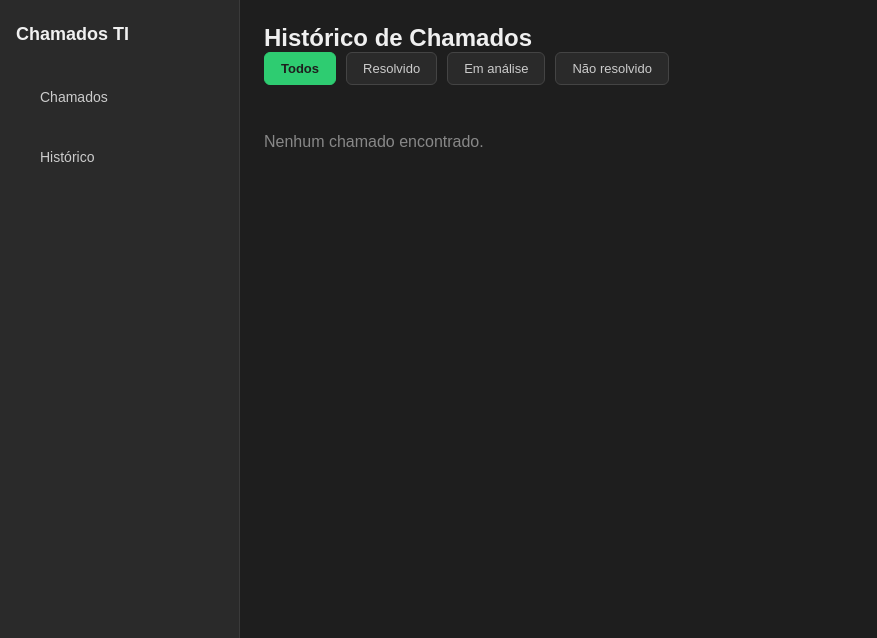
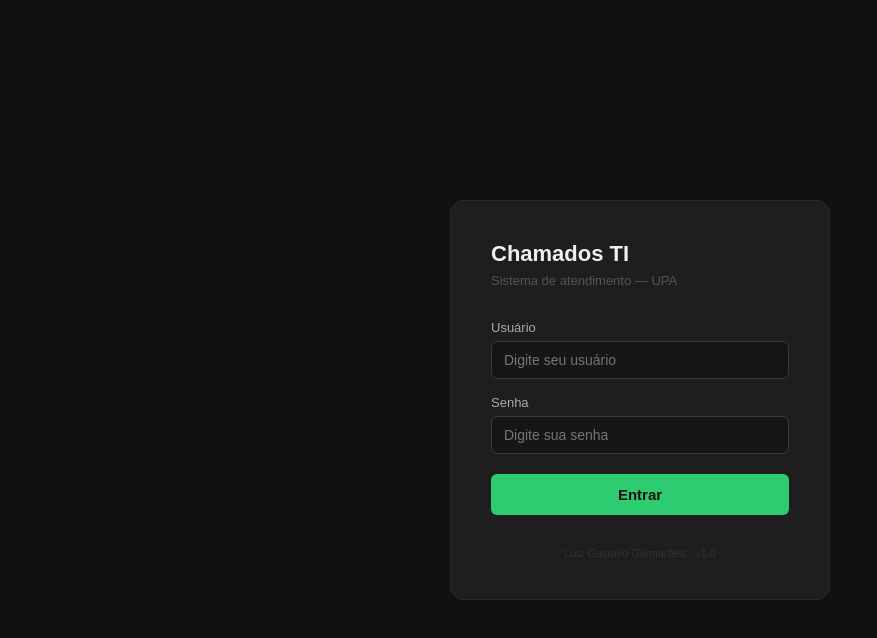
Before and after one commit to Gustavoguima0/chamados-ti, a React (Create React App) app in the folder frontend/: page /historico in a window 1280 px wide. Shown: the top 638 px of the page, without its empty margins (0-877 px from the left). Built offline with nearby package versions, Linux system fonts and the light colour scheme.

Commit message:
melhora visual: modal, drawer, historico, cards e tela de login

```diff
--- a/frontend/src/App.js
+++ b/frontend/src/App.js
@@ -1,18 +1,24 @@
 import { useState } from 'react';
-import { BrowserRouter, Routes, Route } from 'react-router-dom';
+import { BrowserRouter, Routes, Route, Navigate } from 'react-router-dom';
 import './App.css';
 import Sidebar from './components/Sidebar';
 import Chamados from './pages/Chamados';
 import Historico from './pages/Historico';
+import Login from './pages/Login';
 
 function App() {
+  const [logado, setLogado] = useState(false);
   const [chamados, setChamados] = useState([]);
   const [historico, setHistorico] = useState([]);
+
+  if (!logado) {
+    return <Login onLogin={() => setLogado(true)} />;
+  }
 
   return (
     <BrowserRouter>
       <div className="layout">
-        <Sidebar />
+        <Sidebar onSair={() => setLogado(false)} />
         <Routes>
           <Route
             path="/"
@@ -25,10 +31,8 @@ function App() {
               />
             }
           />
-          <Route
-            path="/historico"
-            element={<Historico historico={historico} />}
-          />
+          <Route path="/historico" element={<Historico historico={historico} />} />
+          <Route path="*" element={<Navigate to="/" />} />
         </Routes>
       </div>
     </BrowserRouter>
--- a/frontend/src/components/DrawerAtendimento.js
+++ b/frontend/src/components/DrawerAtendimento.js
@@ -15,8 +15,14 @@ function DrawerAtendimento({ chamado, onFechar, onFinalizar }) {
   return (
     <div className="drawer-fundo" onClick={onFechar}>
       <div className="drawer" onClick={(e) => e.stopPropagation()}>
+
+        <div className="drawer-header">
           <h2>Atendimento</h2>
+          <button className="modal-fechar" onClick={onFechar}>✕</button>
+        </div>
 
+        <div className="drawer-secao">
+          <p className="drawer-secao-titulo">Chamado</p>
           <div className="drawer-info">
             <p><strong>Aberto por:</strong> {chamado.nome}</p>
             <p><strong>Setor:</strong> {chamado.setor}</p>
@@ -25,20 +31,31 @@ function DrawerAtendimento({ chamado, onFechar, onFinalizar }) {
               <p><strong>Obs:</strong> {chamado.observacao}</p>
             )}
           </div>
+        </div>
 
+        <div className="drawer-secao">
+          <p className="drawer-secao-titulo">Técnico</p>
+
+          <div className="drawer-campo">
+            <label>Nome do técnico</label>
             <input
               type="text"
-          placeholder="Seu nome (técnico)"
+              placeholder="Ex: João Silva"
               value={nomeTecnico}
               onChange={(e) => setNomeTecnico(e.target.value)}
             />
+          </div>
 
+          <div className="drawer-campo">
+            <label>Justificativa <span className="label-opcional">(obrigatória se não resolver)</span></label>
             <textarea
-          placeholder="Justificativa (obrigatória se não resolver)"
+              placeholder="Descreva o que foi feito ou o motivo..."
               value={justificativa}
               onChange={(e) => setJustificativa(e.target.value)}
-          rows={3}
+              rows={4}
             />
+          </div>
+        </div>
 
         <div className="drawer-botoes">
           <button className="btn-resolver" onClick={() => finalizar('Resolvido')}>
@@ -51,6 +68,7 @@ function DrawerAtendimento({ chamado, onFechar, onFinalizar }) {
             Não resolvido
           </button>
         </div>
+
       </div>
     </div>
   );
--- a/frontend/src/components/Sidebar.css
+++ b/frontend/src/components/Sidebar.css
@@ -1,49 +1,88 @@
 .sidebar {
-  width: 240px;
+  width: 220px;
   height: 100vh;
-  background-color: #2a2a2a;
-  border-right: 1px solid #3a3a3a;
-  padding: 24px 16px;
+  background-color: #161616;
+  border-right: 1px solid #2a2a2a;
+  padding: 24px 0;
   display: flex;
   flex-direction: column;
+  gap: 32px;
 }
 
-.sidebar h2 {
-  font-size: 18px;
-  margin-bottom: 24px;
-  color: #f0f0f0;
+.sidebar-logo {
+  padding: 0 20px;
 }
 
-.sidebar ul {
-  list-style: none;
+.sidebar-logo h2 {
+  font-size: 16px;
+  font-weight: bold;
+  color: #f0f0f0;
+  letter-spacing: 0.5px;
 }
 
-.sidebar ul li {
-  padding: 10px 12px;
-  border-radius: 6px;
-  cursor: pointer;
-  font-size: 14px;
-  color: #ccc;
-  margin-bottom: 4px;
+nav ul {
+  list-style: none;
+  display: flex;
+  flex-direction: column;
+  gap: 4px;
 }
 
-.sidebar ul li:hover {
-  background-color: #3a3a3a;
-  color: #f0f0f0;
+nav ul li a {
+  display: block;
+  padding: 10px 20px;
+  color: #888;
+  text-decoration: none;
+  font-size: 14px;
+  transition: all 0.2s;
 }
 
-.sidebar ul li a {
-  color: #ccc;
-  text-decoration: none;
+nav ul li a:hover {
+  color: #f0f0f0;
+  background-color: #2a2a2a;
 }
 
-.sidebar ul li a:hover {
+nav ul li a.active {
   color: #f0f0f0;
+  background-color: #2a2a2a;
+  border-left: 3px solid #2ecc71;
+  font-weight: bold;
 }
-.sidebar ul li a {
-  display: block;
+
+.sidebar-rodape {
+  margin-top: auto;
+  padding: 16px 20px;
+  border-top: 1px solid #2a2a2a;
+  display: flex;
+  flex-direction: column;
+  gap: 4px;
+}
+
+.rodape-nome {
+  font-size: 12px;
+  color: #666;
+  font-weight: 500;
+}
+
+.rodape-versao {
+  font-size: 11px;
+  color: #444;
+}
+
+.btn-sair {
+  margin-top: 12px;
   width: 100%;
-  padding: 10px 12px;
-  color: #ccc;
-  text-decoration: none;
+  padding: 8px;
+  background: none;
+  border: 1px solid #2a2a2a;
+  border-radius: 6px;
+  color: #555;
+  font-size: 12px;
+  cursor: pointer;
+  text-align: left;
+  transition: all 0.2s;
 }
+
+.btn-sair:hover {
+  border-color: #e74c3c;
+  color: #e74c3c;
+}
--- a/frontend/src/components/Sidebar.js
+++ b/frontend/src/components/Sidebar.js
@@ -1,14 +1,27 @@
-import { Link } from 'react-router-dom';
+import { NavLink } from 'react-router-dom';
 import './Sidebar.css';
 
-function Sidebar() {
+function Sidebar({ onSair }) {
   return (
     <div className="sidebar">
-      <h2>Chamados TI</h2>
-      <ul>
-        <li><Link to="/">Chamados</Link></li>
-        <li><Link to="/historico">Histórico</Link></li>
-      </ul>
+      <div className="sidebar-logo">
+        <h2>Chamados TI</h2>
+      </div>
+
+      <nav>
+        <ul>
+          <li><NavLink to="/" end>Chamados</NavLink></li>
+          <li><NavLink to="/historico">Histórico</NavLink></li>
+        </ul>
+      </nav>
+
+      <div className="sidebar-rodape">
+        <p className="rodape-nome">Luiz Gustavo Guimarães</p>
+        <p className="rodape-versao">v1.0 — Chamados TI</p>
+        <button className="btn-sair" onClick={onSair}>
+          → Sair
+        </button>
+      </div>
     </div>
   );
 }
--- a/frontend/src/pages/Historico.js
+++ b/frontend/src/pages/Historico.js
@@ -1,4 +1,10 @@
 import { useState } from 'react';
+
+const COR_STATUS = {
+  'Resolvido': '#2ecc71',
+  'Em análise': '#e67e22',
+  'Não resolvido': '#e74c3c',
+};
 
 function Historico({ historico }) {
   const [filtroStatus, setFiltroStatus] = useState('Todos');
@@ -10,7 +16,9 @@ function Historico({ historico }) {
 
   return (
     <main>
+      <div className="page-header">
         <h2>Histórico de Chamados</h2>
+      </div>
 
       <div className="filtros">
         {['Todos', 'Resolvido', 'Em análise', 'Não resolvido'].map(status => (
@@ -24,32 +32,47 @@ function Historico({ historico }) {
         ))}
       </div>
 
+      {chamadosFiltrados.length === 0 ? (
+        <div className="estado-vazio">
+          <p>Nenhum chamado encontrado.</p>
+          <span>
+            {filtroStatus === 'Todos'
+              ? 'Os chamados finalizados aparecerão aqui.'
+              : `Nenhum chamado com status "${filtroStatus}".`}
+          </span>
+        </div>
+      ) : (
         <div className="lista-chamados">
-                {chamadosFiltrados.length === 0 && (
-                    <p style={{ color: '#888' }}>Nenhum chamado encontrado.</p>
-                )}
-
           {chamadosFiltrados.map((chamado, index) => (
-                    <div key={index} className="card-chamado">
+            <div
+              key={index}
+              className="card-chamado"
+              style={{ borderLeft: `4px solid ${COR_STATUS[chamado.status] || '#555'}` }}
+            >
               <div className="card-header">
                 <span className="card-setor">{chamado.setor}</span>
-                            <span style={{ fontSize: '12px', color: chamado.status === 'Resolvido' ? '#2ecc71' : chamado.status === 'Em análise' ? '#e67e22' : '#e74c3c' }}>
+                <span className="card-status" style={{ color: COR_STATUS[chamado.status] }}>
                   {chamado.status}
                 </span>
               </div>
+
               <p className="card-problema">{chamado.problema}</p>
-                        <p className="card-nome">Aberto por: {chamado.nome}</p>
+
+              <div className="card-meta">
+                <p>Aberto por: <strong>{chamado.nome}</strong></p>
+                <p>Técnico: <strong>{chamado.nomeTecnico}</strong></p>
                 {chamado.abertoEm && (
-  <p className="card-nome">
-    Aberto em: {new Date(chamado.abertoEm).toLocaleString('pt-BR')}
-  </p>
-)}                        <p className="card-nome">Técnico: {chamado.nomeTecnico}</p>
+                  <p>Em: {new Date(chamado.abertoEm).toLocaleString('pt-BR')}</p>
+                )}
+              </div>
+
               {chamado.justificativa && (
-                            <p className="card-obs">Justificativa: {chamado.justificativa}</p>
+                <p className="card-obs">"{chamado.justificativa}"</p>
               )}
             </div>
           ))}
         </div>
+      )}
     </main>
   );
 }
--- /dev/null
+++ b/frontend/src/pages/Login.css
@@ -0,0 +1,98 @@
+.login-fundo {
+  width: 100vw;
+  height: 100vh;
+  background-color: #111;
+  display: flex;
+  align-items: center;
+  justify-content: center;
+}
+
+.login-caixa {
+  background-color: #1e1e1e;
+  border: 1px solid #2a2a2a;
+  border-radius: 14px;
+  padding: 40px;
+  width: 380px;
+  display: flex;
+  flex-direction: column;
+  gap: 32px;
+}
+
+.login-topo {
+  display: flex;
+  flex-direction: column;
+  gap: 6px;
+}
+
+.login-topo h1 {
+  font-size: 22px;
+  font-weight: bold;
+  color: #f0f0f0;
+}
+
+.login-topo p {
+  font-size: 13px;
+  color: #555;
+}
+
+.login-campos {
+  display: flex;
+  flex-direction: column;
+  gap: 16px;
+}
+
+.login-campo {
+  display: flex;
+  flex-direction: column;
+  gap: 6px;
+}
+
+.login-campo label {
+  font-size: 13px;
+  font-weight: 500;
+  color: #aaa;
+}
+
+.login-campo input {
+  padding: 10px 12px;
+  border-radius: 6px;
+  border: 1px solid #3a3a3a;
+  background-color: #161616;
+  color: #f0f0f0;
+  font-size: 14px;
+  outline: none;
+  transition: border-color 0.2s;
+}
+
+.login-campo input:focus {
+  border-color: #2ecc71;
+}
+
+.login-erro {
+  font-size: 13px;
+  color: #e74c3c;
+  margin-top: -4px;
+}
+
+.btn-login {
+  padding: 12px;
+  border-radius: 6px;
+  border: none;
+  background-color: #2ecc71;
+  color: #111;
+  font-size: 15px;
+  font-weight: bold;
+  cursor: pointer;
+  transition: background-color 0.2s;
+  margin-top: 4px;
+}
+
+.btn-login:hover {
+  background-color: #27ae60;
+}
+
+.login-rodape {
+  font-size: 11px;
+  color: #333;
+  text-align: center;
+}
--- /dev/null
+++ b/frontend/src/pages/Login.js
@@ -0,0 +1,66 @@
+import { useState } from 'react';
+import './Login.css';
+
+function Login({ onLogin }) {
+  const [usuario, setUsuario] = useState('');
+  const [senha, setSenha] = useState('');
+  const [erro, setErro] = useState('');
+
+  function handleLogin() {
+    if (usuario === 'admin' && senha === '1234') {
+      onLogin();
+    } else {
+      setErro('Usuário ou senha incorretos.');
+    }
+  }
+
+  function handleKeyDown(e) {
+    if (e.key === 'Enter') handleLogin();
+  }
+
+  return (
+    <div className="login-fundo">
+      <div className="login-caixa">
+
+        <div className="login-topo">
+          <h1>Chamados TI</h1>
+          <p>Sistema de atendimento — UPA</p>
+        </div>
+
+        <div className="login-campos">
+          <div className="login-campo">
+            <label>Usuário</label>
+            <input
+              type="text"
+              placeholder="Digite seu usuário"
+              value={usuario}
+              onChange={(e) => setUsuario(e.target.value)}
+              onKeyDown={handleKeyDown}
+            />
+          </div>
+
+          <div className="login-campo">
+            <label>Senha</label>
+            <input
+              type="password"
+              placeholder="Digite sua senha"
+              value={senha}
+              onChange={(e) => setSenha(e.target.value)}
+              onKeyDown={handleKeyDown}
+            />
+          </div>
+
+          {erro && <p className="login-erro">{erro}</p>}
+
+          <button className="btn-login" onClick={handleLogin}>
+            Entrar
+          </button>
+        </div>
+
+        <p className="login-rodape">Luiz Gustavo Guimarães · v1.0</p>
+      </div>
+    </div>
+  );
+}
+
+export default Login;
```
Also changed, not shown: frontend/src/App.css (+221 -38 lines), frontend/src/components/CardChamado.js (+19 -14 lines), frontend/src/components/FormChamado.js (+26 -7 lines), frontend/src/pages/Chamados.js (+7 -2 lines). Lines whose indentation alone changed are shown as unchanged.
